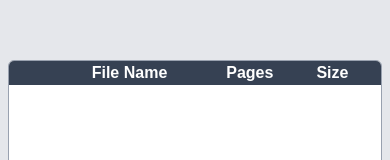
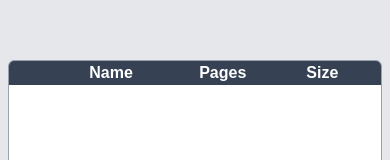
Before and after one commit to nougat-sw/pdf-merge, a React (Vite) app: page / in a window 390 px wide. Shown: the part 228-388 px from the top of the page. Built offline with nearby package versions, Linux system fonts and the light colour scheme; a web font is replaced by a local one.

Commit message:
fix: responsive ui

```diff
--- a/eslint.config.js
+++ b/eslint.config.js
@@ -20,7 +20,6 @@ export default tseslint.config(
         rules: {
             ...reactHooks.configs.recommended.rules,
             "react-refresh/only-export-components": ["warn", { allowConstantExport: true }],
-            "@typescript-eslint/no-unused-vars": "warn",
         },
     },
 );
--- a/src/ui/Table.tsx
+++ b/src/ui/Table.tsx
@@ -97,7 +97,7 @@ export default function Table() {
                 <input {...getInputProps()} />
                 <DndContext sensors={sensors} collisionDetection={closestCenter} onDragEnd={handleDragEnd}>
                     <SortableContext items={files} strategy={verticalListSortingStrategy}>
-                        <div className="">
+                        <div>
                             <table className="w-full table-auto border-collapse">
                                 <thead>
                                     <tr className="bg-gray-700 text-white">
@@ -111,7 +111,7 @@ export default function Table() {
                                                 />
                                             )}
                                         </th>
-                                        <th className="px-1">File Name</th>
+                                        <th className="px-1">Name</th>
                                         <th className="px-1">Pages</th>
                                         <th className="px-1">Size</th>
                                         <th className="px-1"></th>
--- a/src/ui/TableRow.tsx
+++ b/src/ui/TableRow.tsx
@@ -47,7 +47,7 @@ export default function TableRow({ file }: { file: UIFile }) {
                     onChange={() => toggleIsSelected(file.id)}
                 />
             </td>
-            <td className="px-1">{name}</td>
+            <td className="max-w-3 overflow-hidden px-1 sm:max-w-none">{name}</td>
             <td className="px-1 text-center">{nbOfPages}</td>
             <td className="px-1 text-center">{size}</td>
             <td className="w-12 px-1 text-center">
```
